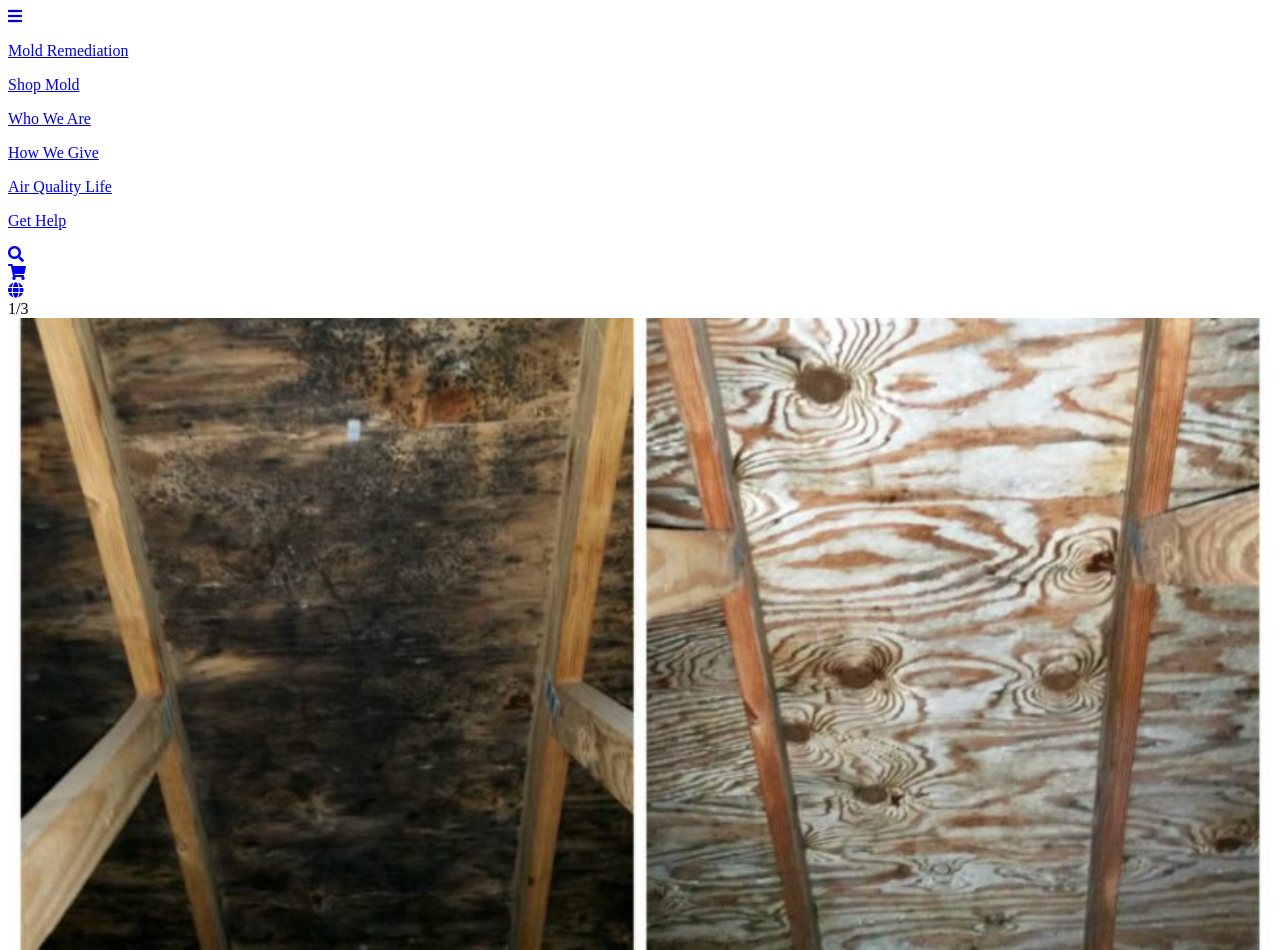
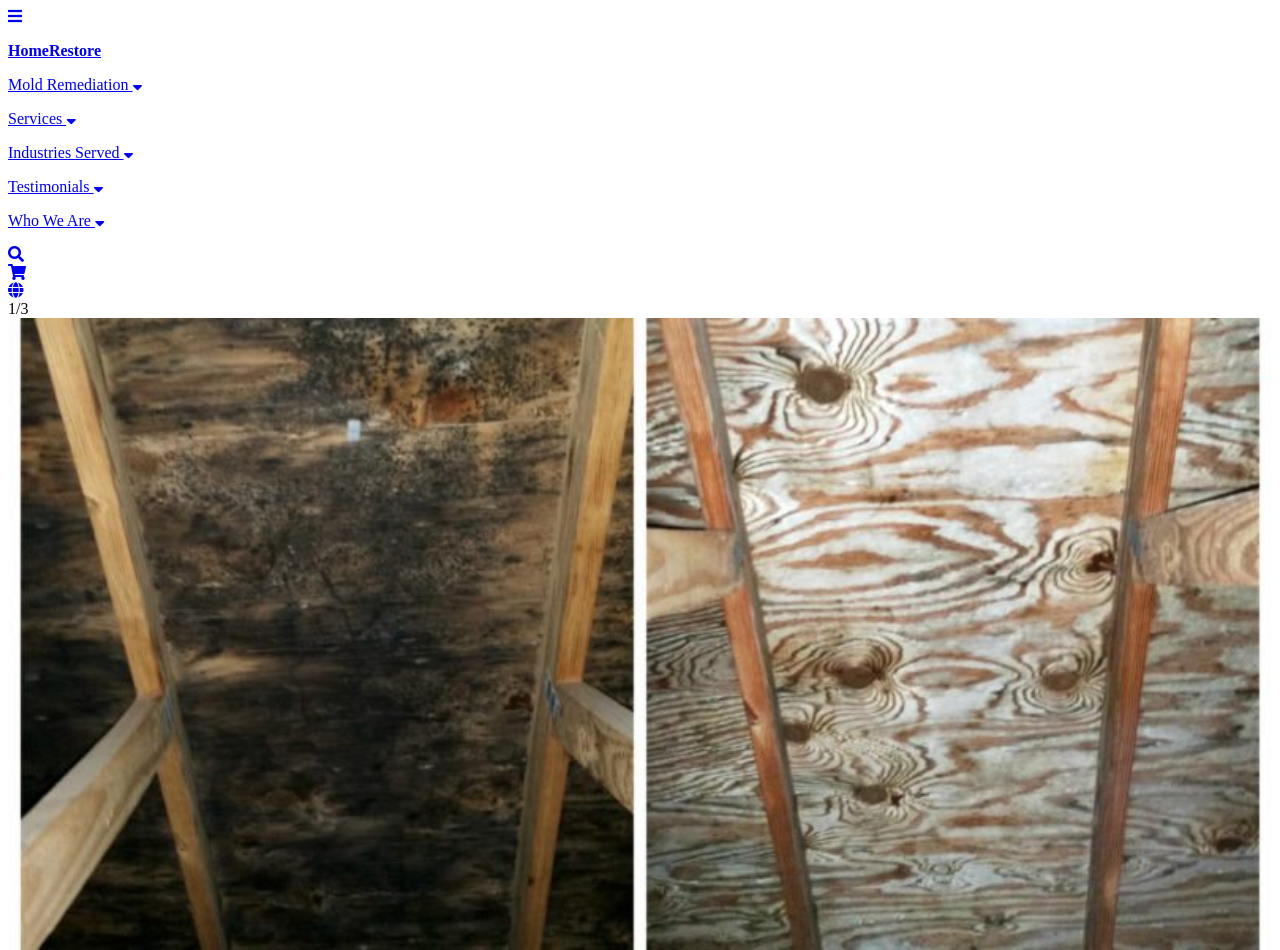
Before and after one commit to iancookwestgate/mold-remediation, a website: page src/index.html in a window 1280 px wide. Shown: the top 950 px of the page. Drawn offline with Linux system fonts and the light colour scheme.

Commit message:
finalize navbar.

```diff
--- a/src/index.html
+++ b/src/index.html
@@ -12,22 +12,22 @@
           <a href="#"><i class="fas fa-bars"></i></a>
         </div>
         <div class="corp-name">
-          <p><a href="#">Mold Remediation</a></p>
+          <p><a href="#"><strong>HomeRestore</strong></a></p>
         </div>
         <div class="hideme">
-          <p><a href="#">Shop Mold</a></p>
+          <p><a href="#">Mold Remediation <i class="fas fa-sort-down"></i></a></p>
         </div>
         <div class="hideme">
-          <p><a href="#">Who We Are</a></p>
+          <p><a href="#">Services <i class="fas fa-sort-down"></i></a></p>
         </div>
         <div class="hideme">
-          <p><a href="#">How We Give</a></p>
+          <p><a href="#">Industries Served <i class="fas fa-sort-down"></i></a></p>
         </div>
         <div class="hideme">
-          <p><a href="#">Air Quality Life</a></p>
+          <p><a href="#">Testimonials <i class="fas fa-sort-down"></i></a></p>
         </div>
         <div class="hideme">
-          <p><a href="#">Get Help</a></p>
+          <p><a href="#">Who We Are <i class="fas fa-sort-down"></i></a></p>
         </div>
         <div class="icons">
           <div class="icon-spacing">
```
Also changed, not shown: src/scss/layout/_header.scss (+8 -0 lines).
